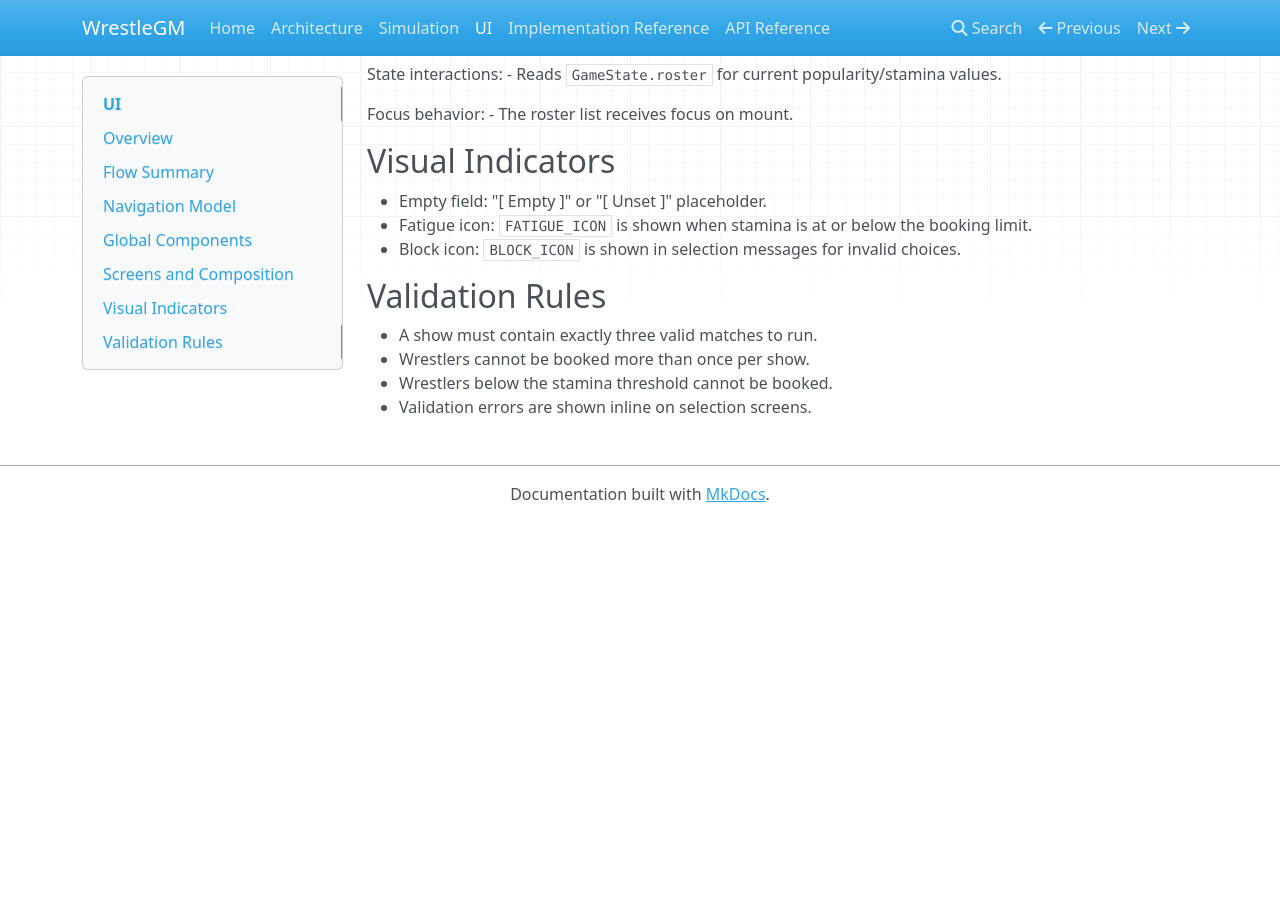
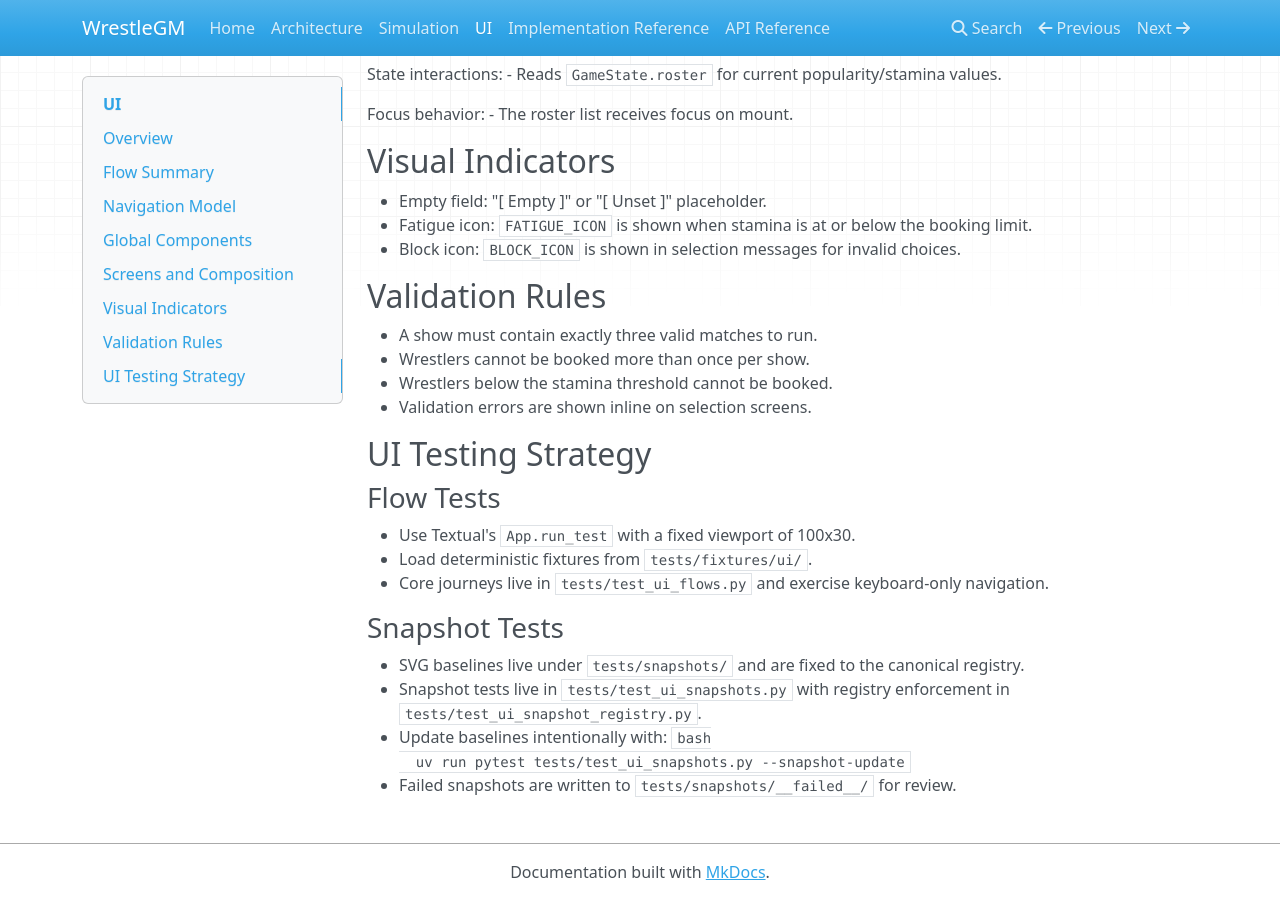
Before and after one commit to rick2047/WrestleGM, an MkDocs documentation site: the page built from docs/ui.md, in a window 1280 px wide and 900 px high, scrolled down 3688 px. Built offline with MkDocs 1.6.1, drawn with Linux system fonts in a browser that asks for light colours; nearby versions of some CDN libraries; before the commit the page ends 4210 px from its top, so only the background shows below that.

Commit message:
Document UI testing strategy

````diff
--- a/docs/ui.md
+++ b/docs/ui.md
@@ -266,3 +266,21 @@ Focus behavior:
 - Wrestlers cannot be booked more than once per show.
 - Wrestlers below the stamina threshold cannot be booked.
 - Validation errors are shown inline on selection screens.
+
+## UI Testing Strategy
+
+### Flow Tests
+
+- Use Textual's `App.run_test` with a fixed viewport of 100x30.
+- Load deterministic fixtures from `tests/fixtures/ui/`.
+- Core journeys live in `tests/test_ui_flows.py` and exercise keyboard-only navigation.
+
+### Snapshot Tests
+
+- SVG baselines live under `tests/snapshots/` and are fixed to the canonical registry.
+- Snapshot tests live in `tests/test_ui_snapshots.py` with registry enforcement in `tests/test_ui_snapshot_registry.py`.
+- Update baselines intentionally with:
+  ```bash
+  uv run pytest tests/test_ui_snapshots.py --snapshot-update
+  ```
+- Failed snapshots are written to `tests/snapshots/__failed__/` for review.
````
Also changed, not shown: openspec/changes/add-ui-testing/proposal.md (+1 -0 lines), openspec/changes/add-ui-testing/specs/documentation/spec.md (added, +7 -0 lines), openspec/changes/add-ui-testing/tasks.md (+1 -0 lines).
